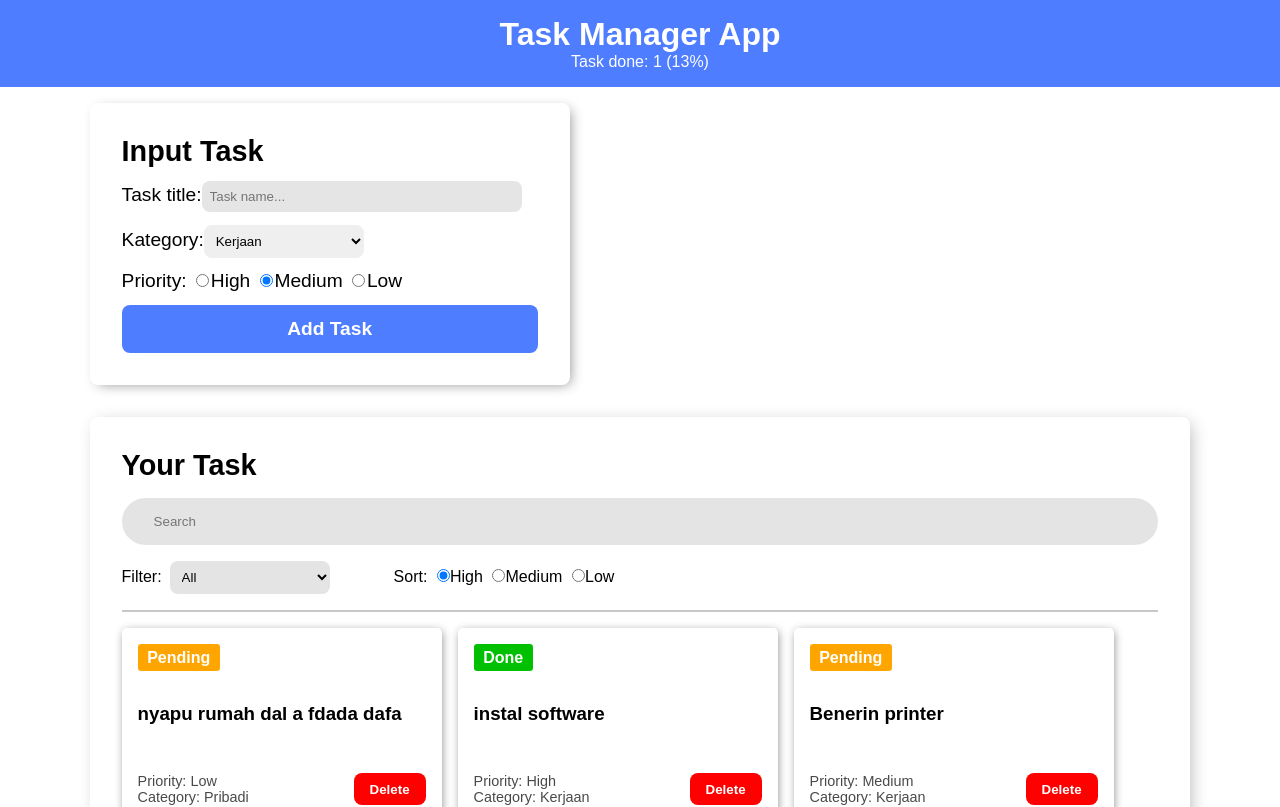
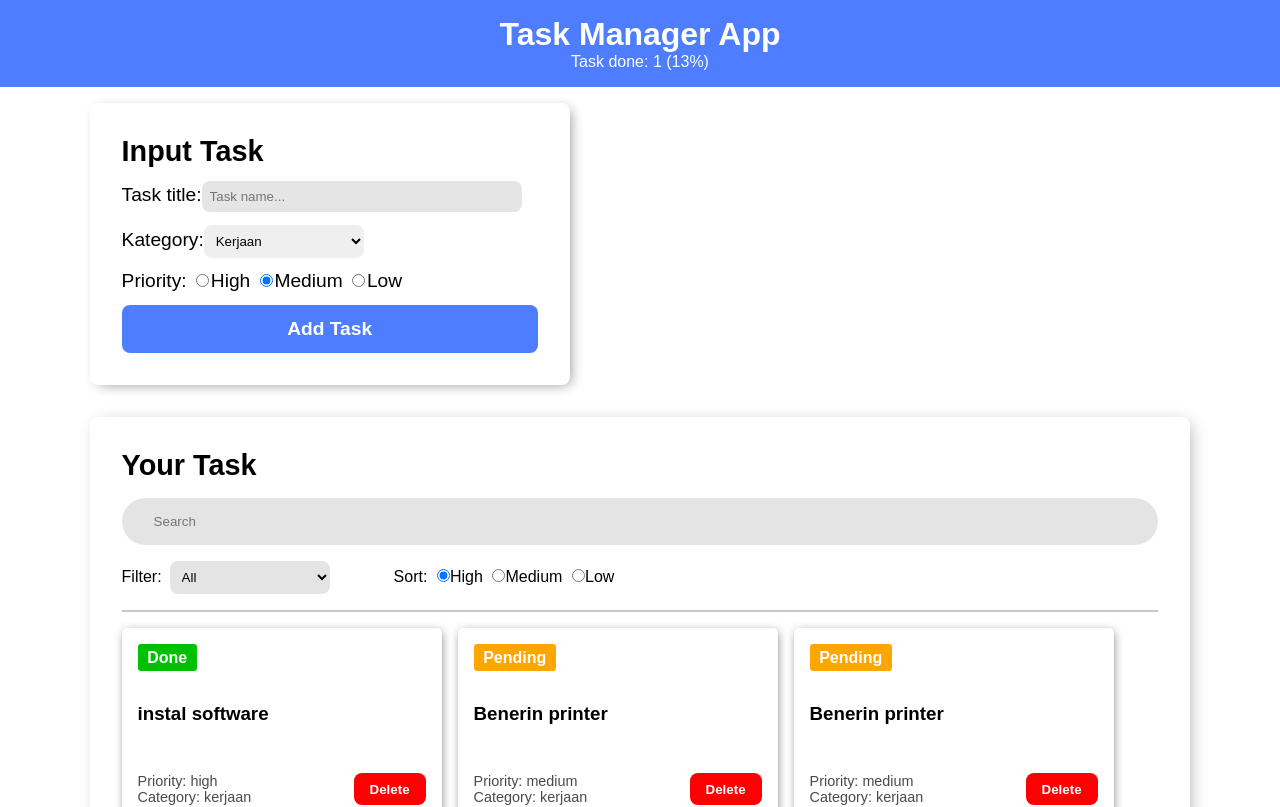
Before and after one commit to Muhamad-Ihdal/Landing-pages, a React (Vite) app in the folder project-with-React/project-10-react-1/: page / in a window 1280 px wide. Shown: the top 807 px of the page. Built offline with nearby package versions, Linux system fonts and the light colour scheme.

Commit message:
project 10 perbaikan filter

```diff
--- a/project-with-React/project-10-react-1/src/App.jsx
+++ b/project-with-React/project-10-react-1/src/App.jsx
@@ -7,58 +7,58 @@ const data = [
   {
     id: "232131a",
     title: "nyapu rumah dal a fdada dafa",
-    category: "Pribadi",
-    priority: "Low",
+    category: "pribadi",
+    priority: "low",
     isDone: false,
   },
 
   {
     id: "dskk232",
     title: "instal software",
-    category: "Kerjaan",
-    priority: "High",
+    category: "kerjaan",
+    priority: "high",
     isDone: true,
   },
   {
     id: "242saa",
     title: "Benerin printer",
-    category: "Kerjaan",
-    priority: "Medium",
+    category: "kerjaan",
+    priority: "medium",
     isDone: false,
   },
   {
     id: "2fafas",
     title: "Bersihin computer",
-    category: "Kerjaan",
-    priority: "Medium",
+    category: "kerjaan",
+    priority: "medium",
     isDone: false,
   },
   {
     id: "dfasdf3",
     title: "Benerin printer dan jua lagi main fadfadf sdfadf dafa",
-    category: "Kerjaan",
-    priority: "Medium",
+    category: "kerjaan",
+    priority: "medium",
     isDone: false,
   },
   {
     id: "24fsasss",
     title: "Benerin printer",
-    category: "Kerjaan",
-    priority: "Medium",
+    category: "kerjaan",
+    priority: "medium",
     isDone: false,
   },
   {
     id: "fsdf32",
     title: "Benerin printer",
-    category: "Kerjaan",
-    priority: "Medium",
+    category: "kerjaan",
+    priority: "medium",
     isDone: false,
   },
   {
     id: "24fdsfa",
     title: "Benerin printer",
-    category: "Kerjaan",
-    priority: "Medium",
+    category: "kerjaan",
+    priority: "medium",
     isDone: false,
   },
 ];
@@ -68,6 +68,8 @@ const defaultFilter = {
   filter: "all",
   sort: "high",
 };
+
+
 
 export default function App() {
   const [tasks, setTasks] = useState(data);
@@ -91,8 +93,8 @@ export default function App() {
   }
 
   function handleFilter(newFilter) {
+    setFilter(newFilter)
     console.log(newFilter)
-    setFilter(newFilter)
   }
 
   return (
--- a/project-with-React/project-10-react-1/src/components/TaskList.jsx
+++ b/project-with-React/project-10-react-1/src/components/TaskList.jsx
@@ -1,15 +1,48 @@
 import TaskItem from "./TaskItem";
 import TaskFilter from "./TaskFilter";
 import { normalize } from "./utils";
+import { Linter } from "eslint";
 
 
 export default function TaskList({ dataTasks, onDelete, onToggleDone , handleFilter, filter}) {
+  let data = [...dataTasks]
+
+  let weight = {
+    high:3,
+    medium:2,
+    low:1,
+  }
+
   if (filter.search.trim()) {
-    dataTasks = dataTasks.filter(dt => normalize(dt.title).includes(normalize(filter.search)))
+    data = data.filter(dt => normalize(dt.title).includes(normalize(filter.search)))
   }
 
   if (filter.filter !== "all") {
-    dataTasks = dataTasks.filter(dt => (filter.filter === "done") ? dt.isDone : !dt.isDone)
+    data = data.filter(dt => (filter.filter === "done") ? dt.isDone : !dt.isDone)
+  }
+
+  console.log(filter.sort !== "")
+  if (filter.sort !== "") {
+    data = data.sort((a,b)=>{
+      const sort1 = normalize(a.priority)
+      const sort2 = normalize(b.priority)
+
+      let hasilBobot;
+      if (filter.sort === 'low') {
+        hasilBobot = weight[sort1] - weight[sort2]
+      } else if (filter.sort === 'medium') {
+        const getMediumWeight = (x)=>(x === "medium" ? 4 : weight[x])
+        hasilBobot = getMediumWeight(sort2) - getMediumWeight(sort1)
+
+      } else {
+        hasilBobot = weight[sort2] - weight[sort1]
+      }
+
+      if (hasilBobot !== 0) {
+        return hasilBobot
+      }
+      return a.title.localeCompare(b.title)
+    })
   }
 
 
@@ -19,7 +52,7 @@ export default function TaskList({ dataTasks, onDelete, onToggleDone , handleFil
       <h2 className="listHeader">Your Task</h2>
       <TaskFilter filter={filter} handleFilter={handleFilter}/>
       <div className="taskContainer">
-        {dataTasks.map((t) => {
+        {data.map((t) => {
           return <TaskItem task={t} onDelete={onDelete} onToggleDone={onToggleDone}/>;
         })}
       </div>
```
